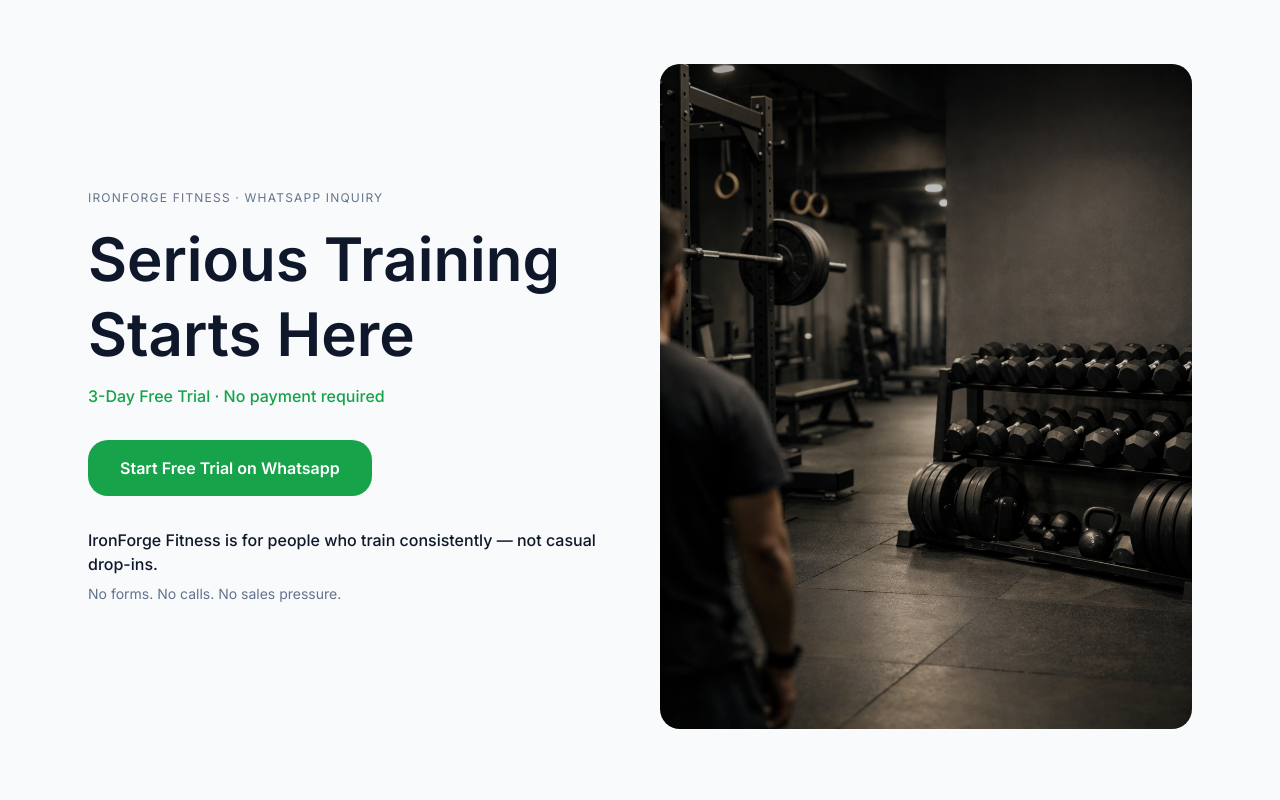
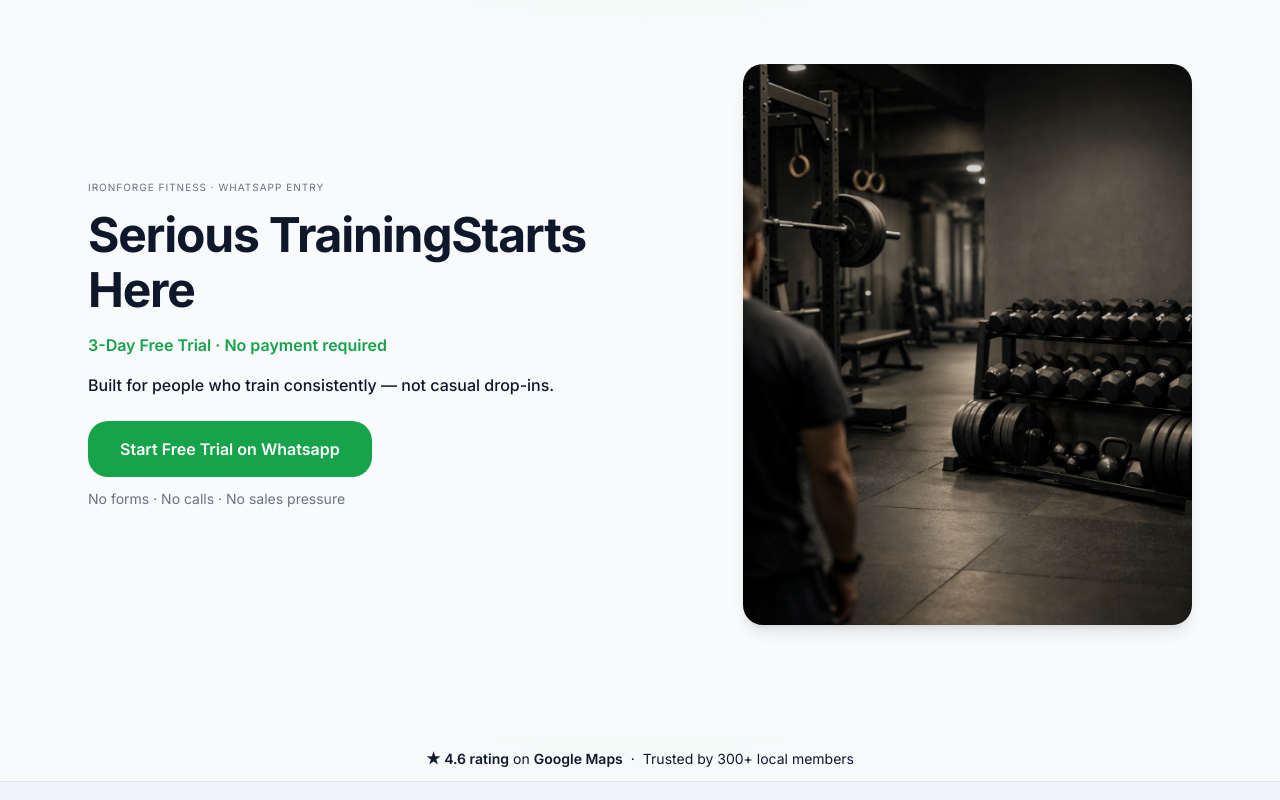
Before and after one commit to shubham30034/wo-inqaury, a Next.js app: page / in a window 1280 px wide. Shown: the top 800 px of the page. Built offline with nearby package versions, Linux system fonts and the light colour scheme; no server answers.

Commit message:
hero section improve

```diff
--- a/src/app/components/Hero.jsx
+++ b/src/app/components/Hero.jsx
@@ -16,16 +16,14 @@
   return (
     <section
       id="hero-section"
-      className="pt-8 pb-10 sm:pt-12 sm:pb-20 lg:pt-16 lg:pb-24"
+      className="pt-6 pb-12 sm:pt-10 sm:pb-20 lg:pt-16 lg:pb-28"
       style={{ background: "var(--background)" }}
     >
       <div
         className="
-          mx-auto max-w-6xl
-          px-4 sm:px-6
-          grid
-          gap-6 sm:gap-8 lg:gap-10
-          md:grid-cols-2
+          mx-auto max-w-6xl px-4 sm:px-6
+          grid gap-8 lg:gap-12
+          md:grid-cols-[1.15fr_0.85fr]
           items-center
         "
       >
@@ -34,55 +32,57 @@
 
           {/* EYEBROW */}
           <p
-            className="text-[10px] sm:text-xs uppercase tracking-widest"
+            className="text-[10px] uppercase tracking-widest"
             style={{ color: "var(--text-muted)" }}
           >
-            IronForge Fitness · WhatsApp Inquiry
+            IronForge Fitness · WhatsApp Entry
           </p>
 
           {/* HEADLINE */}
           <h1
             className="
-              mt-1.5 sm:mt-4
-              text-[24px] sm:text-4xl lg:text-5xl xl:text-6xl
-              font-semibold leading-tight
+              mt-3
+              text-[26px] leading-[1.15]
+              sm:text-4xl lg:text-[44px] xl:text-5xl
+              font-extrabold
             "
             style={{ color: "var(--foreground)" }}
           >
-            Serious Training Starts Here
+            Serious Training
+            <br className="sm:hidden" />
+            Starts Here
           </h1>
 
           {/* SUBLINE */}
           <p
-            className="mt-2 sm:mt-3 text-sm sm:text-base font-medium"
+            className="mt-4 text-sm sm:text-base font-semibold"
             style={{ color: "var(--action-primary)" }}
           >
             {offer.trialDays}-Day Free Trial · No payment required
           </p>
 
+          {/* TRUST */}
+          <p
+            className="mt-4 text-sm sm:text-base font-medium"
+            style={{ color: "var(--foreground)" }}
+          >
+            Built for people who train consistently — not casual drop-ins.
+          </p>
+
           {/* CTA */}
-          <div className="mt-4 sm:mt-6 lg:mt-8 flex justify-center md:justify-start">
+          <div className="mt-6 flex justify-center md:justify-start">
             <HeroCTA
               whatsappLink={whatsappLink}
               variant="primary"
-              label="Start Free Trial on WhatsApp"
             />
           </div>
 
-          {/* TRUST FILTER */}
-          <p
-            className="mt-4 sm:mt-6 lg:mt-8 text-sm sm:text-base font-medium"
-            style={{ color: "var(--foreground)" }}
-          >
-            IronForge Fitness is for people who train consistently — not casual drop-ins.
-          </p>
-
           {/* FRICTION KILL */}
           <p
-            className="mt-1 sm:mt-2 text-xs sm:text-sm"
+            className="mt-3 text-xs sm:text-sm"
             style={{ color: "var(--text-muted)" }}
           >
-            No forms. No calls. No sales pressure.
+            No forms · No calls · No sales pressure
           </p>
         </div>
 
@@ -90,16 +90,17 @@
         <div
           className="
             relative w-full
-            aspect-[4/5] md:aspect-[3/4] lg:aspect-[4/5]
+            aspect-[4/5]
             overflow-hidden
             rounded-[var(--radius-xl)]
+            shadow-lg
           "
         >
           <div
             className="absolute inset-0 z-10 pointer-events-none"
             style={{
               background:
-                "linear-gradient(180deg, rgba(0,0,0,0.35) 0%, rgba(0,0,0,0.15) 40%, rgba(0,0,0,0) 100%)",
+                "linear-gradient(180deg, rgba(0,0,0,0.25) 0%, rgba(0,0,0,0.05) 45%, rgba(0,0,0,0) 100%)",
             }}
           />
 
--- a/src/app/globals.css
+++ b/src/app/globals.css
@@ -1,15 +1,21 @@
 @import "tailwindcss";
 
 /* =================================================
-   GYM DESIGN SYSTEM — PROFESSIONAL & SELLABLE
+   GYM WHATSAPP INQUIRY — PREMIUM DESIGN SYSTEM
    ================================================= */
+
 :root {
-  /* ================= BASE ================= */
-  --background: #f8fafc;              /* off-white, not pure */
-  --foreground: #0f172a;              /* deep slate */
+  /* ================= BASE CANVAS ================= */
+  --background: radial-gradient(
+    1200px 600px at 50% -200px,
+    #dcfce7 0%,
+    #f8fafc 40%,
+    #f8fafc 100%
+  );
+  --foreground: #0f172a;
 
   /* ================= BRAND ================= */
-  --primary: #16a34a;                 /* athletic green */
+  --primary: #16a34a;
   --primary-foreground: #ffffff;
 
   --secondary: #dcfce7;
@@ -17,22 +23,21 @@
 
   /* ================= TEXT ================= */
   --text-primary: var(--foreground);
-  --text-muted: #64748b;              /* 👈 improved readability */
+  --text-muted: #6b7280;
   --text-inverse: #ffffff;
 
   /* ================= ACTIONS ================= */
   --action-primary: var(--primary);
   --action-primary-hover: #15803d;
-  --action-secondary: #22c55e;
 
   /* ================= SURFACES ================= */
   --surface-page: var(--background);
-  --surface-section: #f1f5f9;         /* visible separation */
+  --surface-section: #f1f5f9;
   --surface-card: #ffffff;
   --surface-soft: #e5e7eb;
 
   /* ================= BORDERS ================= */
-  --border: #cbd5e1;
+  --border: rgba(203,213,225,0.6);
   --border-strong: #94a3b8;
 
   /* ================= RADIUS ================= */
@@ -43,15 +48,23 @@
   --radius-pill: 9999px;
 
   /* ================= SHADOWS ================= */
-  --shadow-sm: 0 1px 3px rgba(0,0,0,0.06);
-  --shadow-md: 0 6px 20px rgba(0,0,0,0.10);
-  --shadow-lg: 0 14px 40px rgba(0,0,0,0.14);
+  --shadow-sm:
+    0 1px 2px rgba(0,0,0,0.04),
+    0 12px 24px rgba(0,0,0,0.06);
+
+  --shadow-md:
+    0 10px 30px rgba(0,0,0,0.10);
+
+  --shadow-lg:
+    0 20px 60px rgba(0,0,0,0.14);
 
   /* ================= CTA ================= */
   --cta-bg: var(--action-primary);
   --cta-text: var(--text-inverse);
   --cta-hover: var(--action-primary-hover);
-  --cta-shadow: 0 10px 30px rgba(22,163,74,0.35);
+  --cta-shadow:
+    0 0 0 0 rgba(22,163,74,0),
+    0 12px 40px rgba(22,163,74,0.45);
 
   /* ================= FEEDBACK ================= */
   --success: #16a34a;
@@ -86,11 +99,17 @@
 }
 
 /* =================================================
-   DARK MODE (SERIOUS GYM)
+   DARK MODE — SERIOUS / PREMIUM
    ================================================= */
 @media (prefers-color-scheme: dark) {
   :root {
-    --background: #020617;
+    --background: radial-gradient(
+      1200px 600px at 50% -200px,
+      rgba(22,163,74,0.15) 0%,
+      #020617 45%,
+      #020617 100%
+    );
+
     --foreground: #f8fafc;
 
     --surface-page: #020617;
@@ -98,8 +117,8 @@
     --surface-card: #020617;
     --surface-soft: #020617;
 
-    --border: #1f2937;
-    --border-strong: #374151;
+    --border: rgba(255,255,255,0.06);
+    --border-strong: rgba(255,255,255,0.12);
 
     --text-muted: #9ca3af;
   }
@@ -116,15 +135,46 @@
 }
 
 /* =================================================
-   SYSTEM UI HELPERS (USE GRADUALLY)
+   TYPOGRAPHY AUTHORITY
+   ================================================= */
+h1, h2 {
+  letter-spacing: -0.025em;
+}
+
+h1 {
+  font-weight: 800;
+}
+
+h2 {
+  font-weight: 700;
+}
+
+/* =================================================
+   SYSTEM UI HELPERS
    ================================================= */
 
 /* Card */
 .ui-card {
-  background: var(--surface-card);
+  background: linear-gradient(
+    180deg,
+    #ffffff 0%,
+    #f8fafc 100%
+  );
   border: 1px solid var(--border);
   border-radius: var(--radius-xl);
   box-shadow: var(--shadow-sm);
+  backdrop-filter: blur(6px);
+}
+
+/* Dark card override */
+@media (prefers-color-scheme: dark) {
+  .ui-card {
+    background: linear-gradient(
+      180deg,
+      rgba(255,255,255,0.04),
+      rgba(255,255,255,0.02)
+    );
+  }
 }
 
 /* Section */
@@ -146,8 +196,10 @@
 
 .ui-cta:hover {
   background: var(--cta-hover);
-  transform: translateY(-1px);
-  box-shadow: 0 14px 45px rgba(22,163,74,0.45);
+  transform: translateY(-2px) scale(1.01);
+  box-shadow:
+    0 0 0 6px rgba(22,163,74,0.15),
+    0 18px 50px rgba(22,163,74,0.55);
 }
 
 /* Muted text */
```
